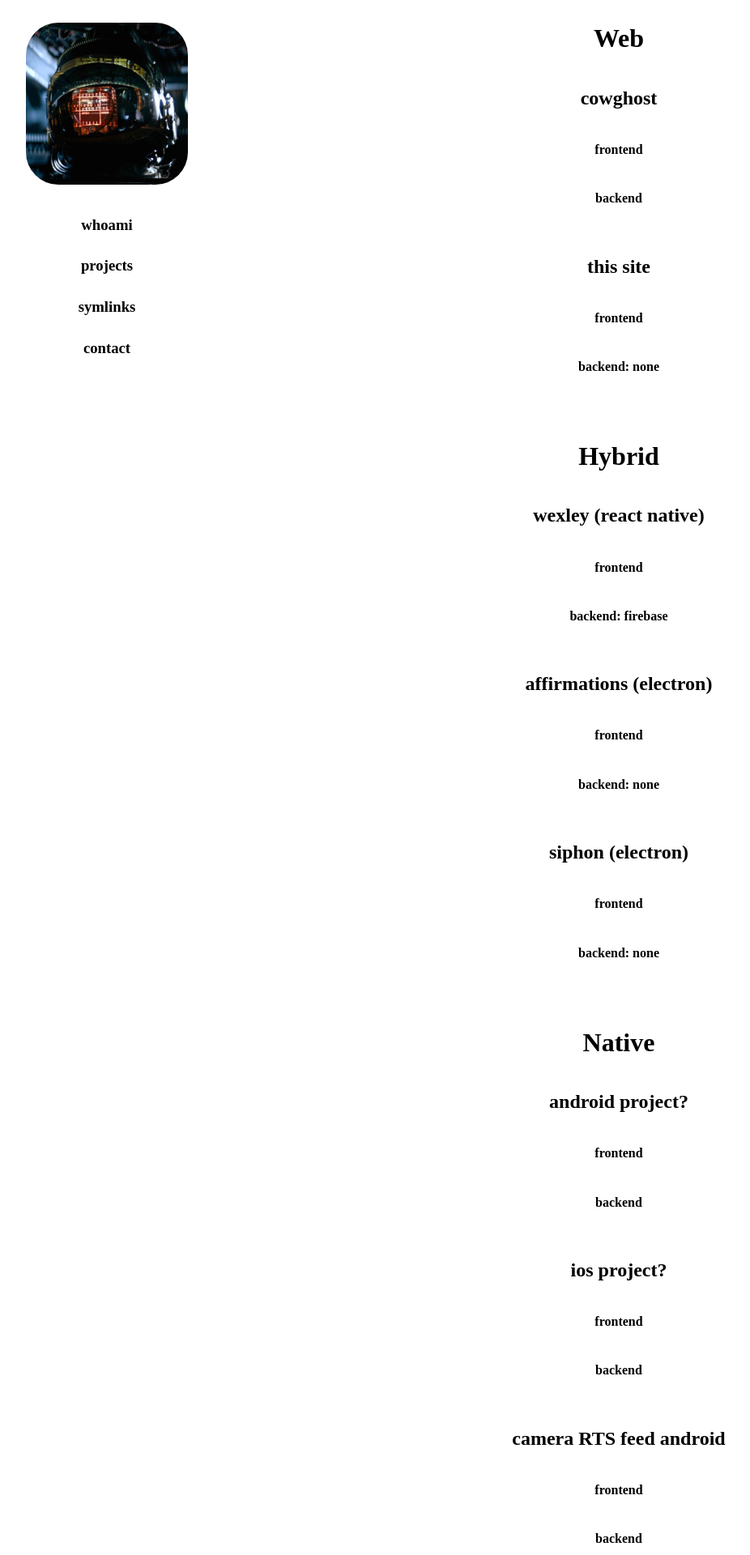
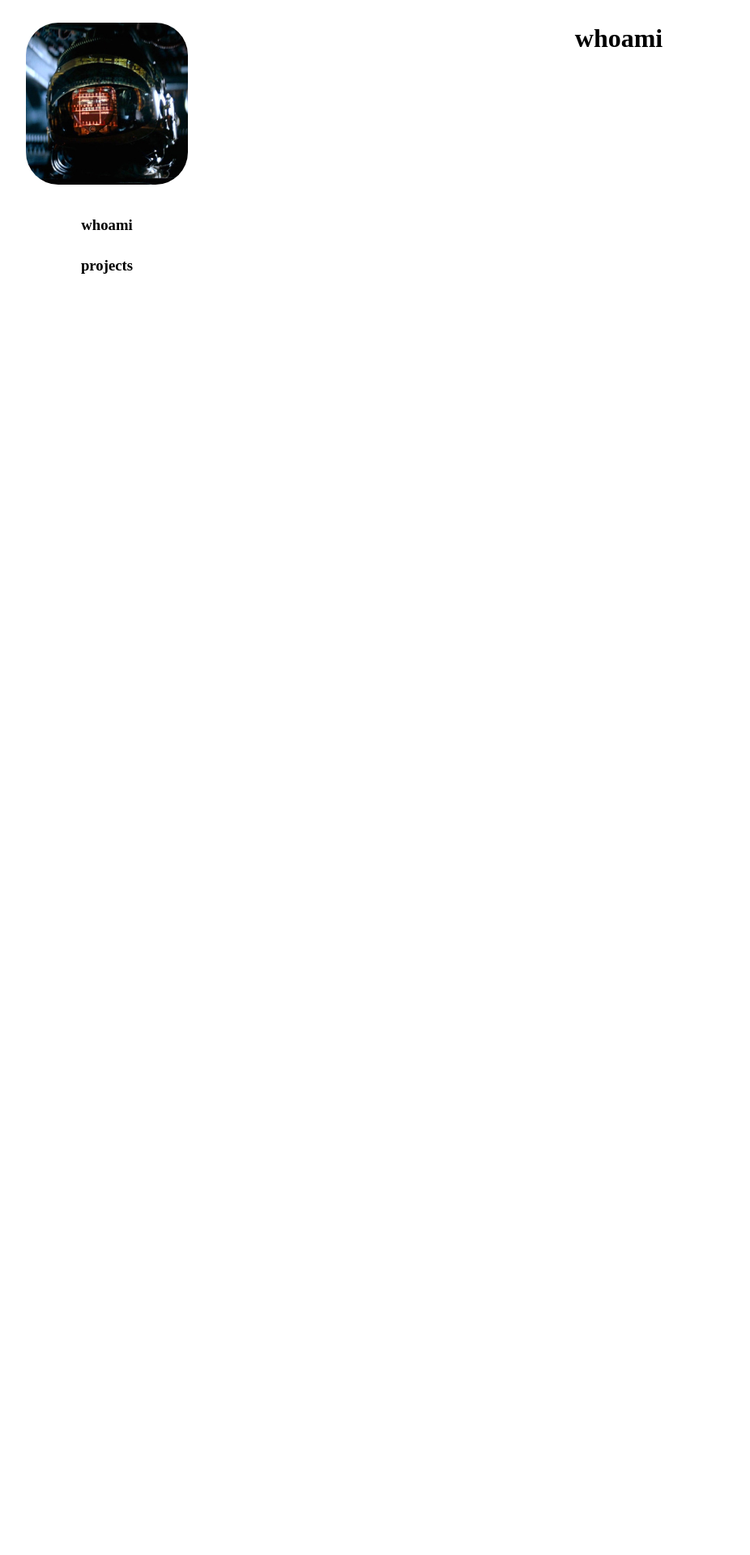
Before and after one commit to L33thaxor118/portfolio, a React app: page / in a window 1280 px wide. Shown: the top 1920 px of the page at 81% size, without its empty margins (34-960 px from the left). After the commit the page ends 800 px from the top, so only its background shows below. Built offline with nearby package versions, Linux system fonts and the light colour scheme; the HTML template or start-up script is replaced by a standard one.

Commit message:
add temporary navigation

```diff
--- a/src/App.jsx
+++ b/src/App.jsx
@@ -1,13 +1,18 @@
-import React from 'react'
+import React, { useState } from 'react'
 import styles from './app.css'
 import Content from './components/content'
 import Sidebar from './components/sidebar'
 
 export default function App() {
+ const [currentContentView, setCurrentContentView] = useState("whoami")
+  const navigate = (toContentView) => {
+    setCurrentContentView(toContentView)
+  }
+
   return (
     <div className={styles.app}>
-      <Sidebar/>
-      <Content/>
+      <Sidebar currentView={currentContentView} navigate={navigate}/>
+      <Content currentView={currentContentView}/>
     </div>
   )
 }
--- a/src/components/content/Content.jsx
+++ b/src/components/content/Content.jsx
@@ -1,78 +1,13 @@
 import React from 'react'
+import Projects from './projects'
 import styles from './styles.css'
+import WhoAmI from './whoami'
 
-export default function Content() {
+export default function Content(props) {
   return (
     <div className={styles.content}>
-      <h1>Web</h1>
-      <h2>cowghost</h2>
-      <h4>frontend</h4>
-      <h4>backend</h4>
-
-      <h1 className={styles.divider}/>
-
-      <h2>this site</h2>
-      <h4>frontend</h4>
-      <h4>backend: none</h4>
-
-      <h1 className={styles.divider}/>
-      <h1 className={styles.divider}/>
-
-      <h1>Hybrid</h1>
-      <h2>wexley (react native)</h2>
-      <h4>frontend</h4>
-      <h4>backend: firebase</h4>
-
-      <h1 className={styles.divider}/>
-
-      <h2>affirmations (electron)</h2>
-      <h4>frontend</h4>
-      <h4>backend: none</h4>
-
-      <h1 className={styles.divider}/>
-
-      <h2>siphon (electron)</h2>
-      <h4>frontend</h4>
-      <h4>backend: none</h4>
-
-      <h1 className={styles.divider}/>
-      <h1 className={styles.divider}/>
-
-      <h1>Native</h1>
-      <h2>android project?</h2>
-      <h4>frontend</h4>
-      <h4>backend</h4>
-
-      <h1 className={styles.divider}/>
-
-      <h2>ios project?</h2>
-      <h4>frontend</h4>
-      <h4>backend</h4>
-
-      <h1 className={styles.divider}/>
-
-      <h2>camera RTS feed android</h2>
-      <h4>frontend</h4>
-      <h4>backend</h4>
-
-      <h1 className={styles.divider}/>
-      <h1 className={styles.divider}/>
-      <h1 className={styles.divider}/>
-      <h1 className={styles.divider}/>
-      <h1 className={styles.divider}/>
-      <h1 className={styles.divider}/>
-      <h1 className={styles.divider}/>
-      <h1 className={styles.divider}/>
-      <h1 className={styles.divider}/>
-      <h1 className={styles.divider}/>
-
-      <h1>shitty school projects</h1>
-      <h2>illinihub</h2>
-      <h2>textbookexchange</h2>
-      <h2>vacay</h2>
-      <h2>deepcyte</h2>
-      <h2>recycle warrior</h2>
-
+      {props.currentView == "whoami" && <WhoAmI/>}
+      {props.currentView == "projects" && <Projects/>}
     </div>
   )
 }
--- /dev/null
+++ b/src/components/content/projects/Projects.jsx
@@ -0,0 +1,8 @@
+import React from 'react'
+import styles from './styles.css'
+
+export default function Projects() {
+  return (
+    <div><h1>projects</h1></div>
+  )
+}
--- /dev/null
+++ b/src/components/content/projects/index.js
@@ -0,0 +1 @@
+export {default} from './Projects'
--- /dev/null
+++ b/src/components/content/whoami/WhoAmI.jsx
@@ -0,0 +1,7 @@
+import React from 'react'
+
+export default function WhoAmI() {
+  return (
+    <div><h1>whoami</h1></div>
+  )
+}
--- /dev/null
+++ b/src/components/content/whoami/index.js
@@ -0,0 +1 @@
+export {default} from './WhoAmI'
--- a/src/components/sidebar/Sidebar.jsx
+++ b/src/components/sidebar/Sidebar.jsx
@@ -1,15 +1,13 @@
-import React from 'react'
+import React, { useState } from 'react'
 import styles from './styles.css'
 import profileImage from '../../assets/alien.jpeg'
 
-export default function Sidebar() {
+export default function Sidebar(props) {
   return (
     <div className={styles.sidebar}>
       <img className={styles.profileImg} src={profileImage}/>
-      <h3 className={styles.listItemText}>whoami</h3>
-      <h3 className={styles.listItemText}>projects</h3>
-      <h3 className={styles.listItemText}>symlinks</h3>
-      <h3 className={styles.listItemText}>contact</h3>
+      <h3 className={styles.listItemText} onClick={()=>{props.navigate("whoami")}}>whoami</h3>
+      <h3 className={styles.listItemText} onClick={()=>{props.navigate("projects")}}>projects</h3>
     </div>
   )
 }
--- a/src/index.js
+++ b/src/index.js
@@ -1,7 +1,7 @@
-import React from "react"
+import React from 'react'
 import ReactDOM from "react-dom"
 import App from "./App"
 
 var appElement = document.getElementById("app")
 
-ReactDOM.render(App(), appElement)
+ReactDOM.render(<App/>, appElement)
```
Also changed, not shown: src/components/content/projects/styles.css (added), src/components/content/whoami/styles.css (added).
